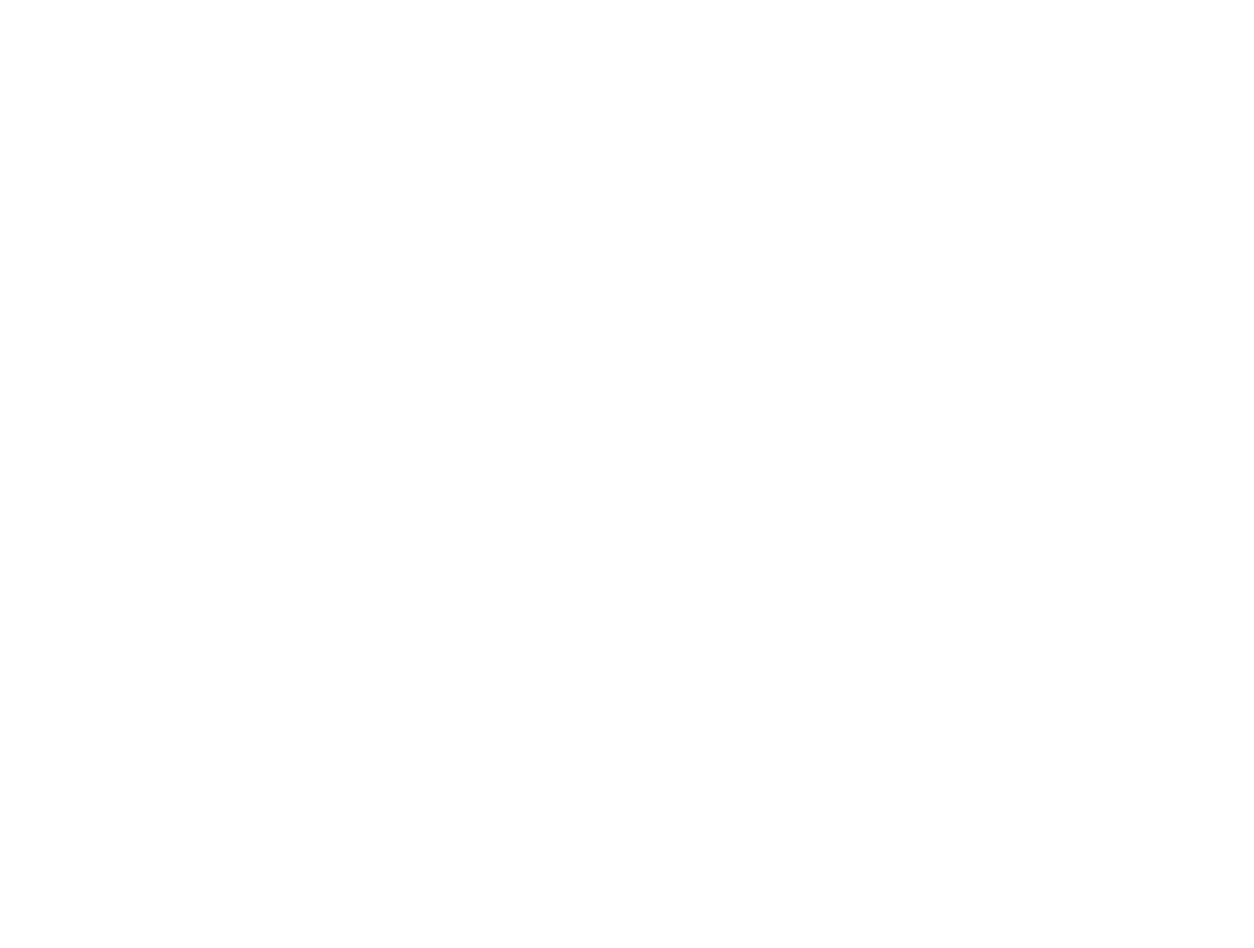
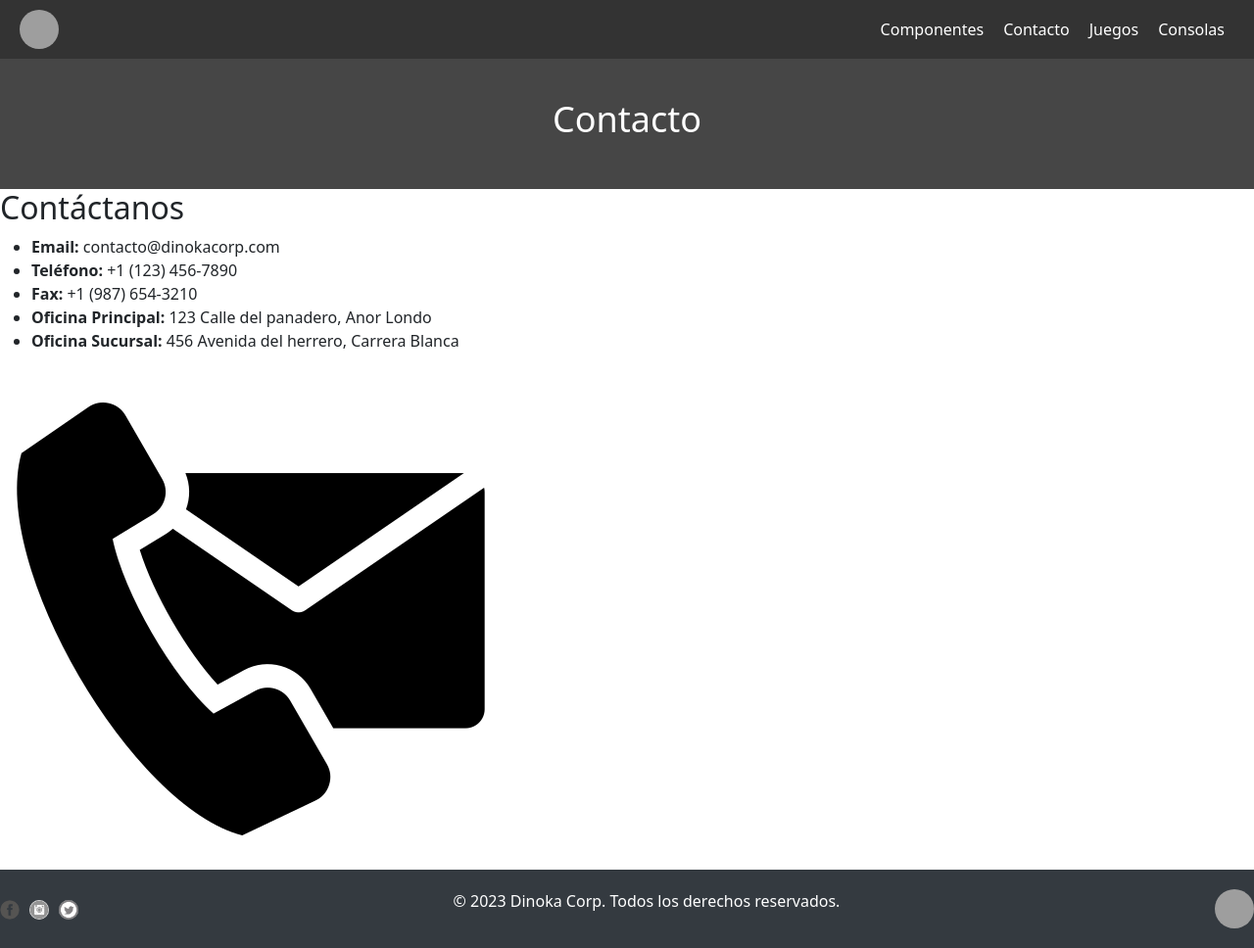
Before and after one commit to SPeregalli/DinokaCorp-preEntrega2, a plain HTML site: page pages/contacto.html in a window 1280 px wide. Shown: the whole page at 98% size. Before the commit the page ends 800 px from the top, so only its background shows below. Drawn offline with nearby package versions, Linux system fonts and the light colour scheme; grey boxes are pictures that could not be loaded.

Commit message:
Contacto agregado y correcciones hechas

```diff
--- a/pages/contacto.html
+++ b/pages/contacto.html
@@ -0,0 +1,71 @@
+<!DOCTYPE html>
+<html lang="en">
+<head>
+    <meta charset="UTF-8">
+    <meta name="viewport" content="width=device-width, initial-scale=1.0">
+    <title>Dinoka Corp-Contacto</title>
+    <link rel="stylesheet" href="../css/styles.css">
+    <link href="https://cdn.jsdelivr.net/npm/bootstrap@5.3.1/dist/css/bootstrap.min.css" rel="stylesheet" integrity="sha384-4bw+/aepP/YC94hEpVNVgiZdgIC5+VKNBQNGCHeKRQN+PtmoHDEXuppvnDJzQIu9" crossorigin="anonymous">
+</head>
+<body>
+    <!-- Encabezado -->
+    <header class="header">
+        <div class="header-icon">
+            <img src="../img/dinocorp.png" alt="logo de Dinoka Corp">
+        </div>
+        <nav class="header-links">
+            <a href="componentes.html">Componentes</a>
+            <a href="contacto.html">Contacto</a>
+            <a href="../index.html">Juegos</a>
+            <a href="">Consolas</a>
+        </nav>
+    </header>
+
+    <!-- Sección de compañía (nombre de la página) -->
+    <section class="company-section">
+        <div class="company-name">
+            <h1>Contacto</h1>
+        </div>
+    </section>
+
+    <!-- Contenido de la página de contacto -->
+    <section class="contact-section">
+        <div class="contact-container">
+            <!-- Lista de información de contacto -->
+            <div class="contact-info">
+                <h2>Contáctanos</h2>
+                <ul>
+                    <li><strong>Email:</strong> contacto@dinokacorp.com</li>
+                    <li><strong>Teléfono:</strong> +1 (123) 456-7890</li>
+                    <li><strong>Fax:</strong> +1 (987) 654-3210</li>
+                    <li><strong>Oficina Principal:</strong> 123 Calle del panadero, Anor Londo</li>
+                    <li><strong>Oficina Sucursal:</strong> 456 Avenida del herrero, Carrera Blanca</li>
+                </ul>
+            </div>
+            <!-- Icono circular grande -->
+            <div class="contact-icon">
+                <!-- Agrega aquí la imagen del icono circular -->
+                <img src="../img/contacto.png" alt="Icono circular de contacto">
+            </div>
+        </div>
+    </section>
+
+    <!-- Pie de página -->
+    <footer class="footer">
+        <div class="footer-container">
+          <!-- Iconos de redes sociales -->
+          <div class="footer-icons">
+            <a href="https://www.facebook.com/" target="_blank"><img src="../img/facebook.png" alt="Facebook"></a>
+            <a href="https://www.instagram.com/" target="_blank"><img src="../img/instagram.png" alt="Instagram"></a>
+            <a href="https://www.twitter.com/" target="_blank"><img src="../img/twitter.png" alt="Twitter"></a>
+          </div>
+          <!-- Copyright -->
+          <p class="footer-copyright">&copy; 2023 Dinoka Corp. Todos los derechos reservados.</p>
+          <!-- Logo en el pie de página -->
+          <div class="footer-logo">
+            <img src="../img/dinocorp.png" alt="Logo Dinoka Corp">
+          </div>
+        </div>
+    </footer>
+</body>
+</html>
```
Also changed, not shown: index.html (+1 -1 lines), pages/componentes.html (+3 -3 lines), img/contacto.png (added).
